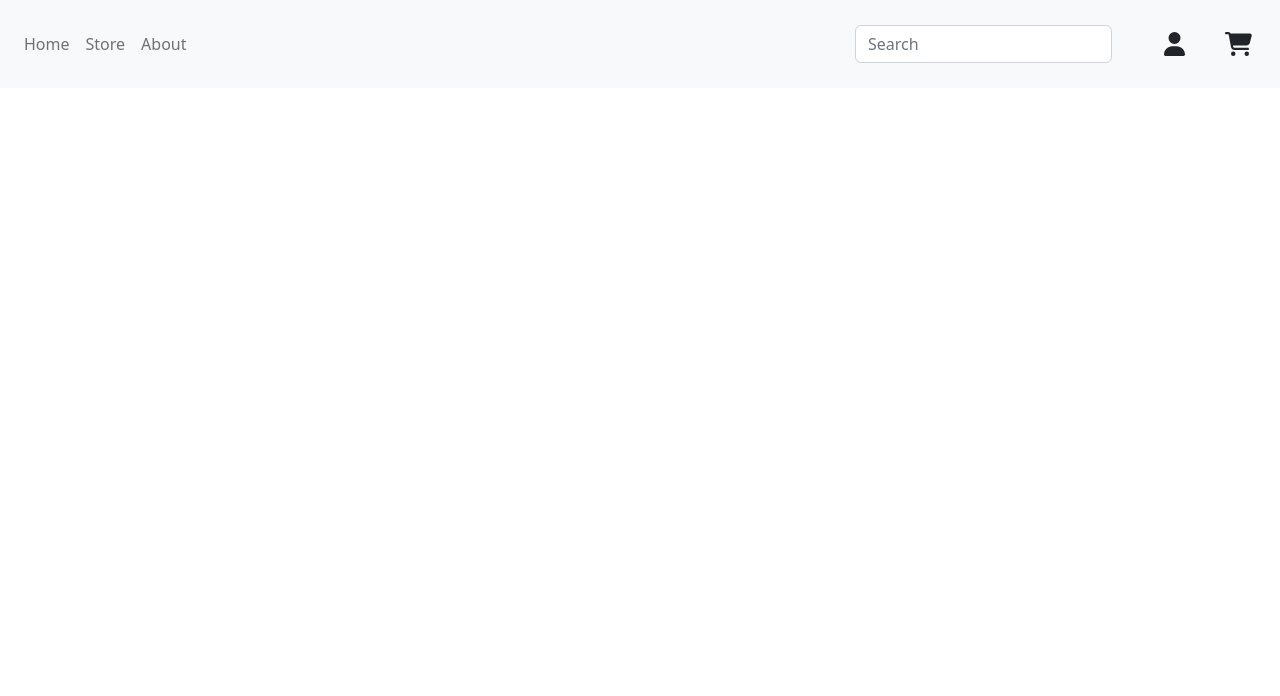
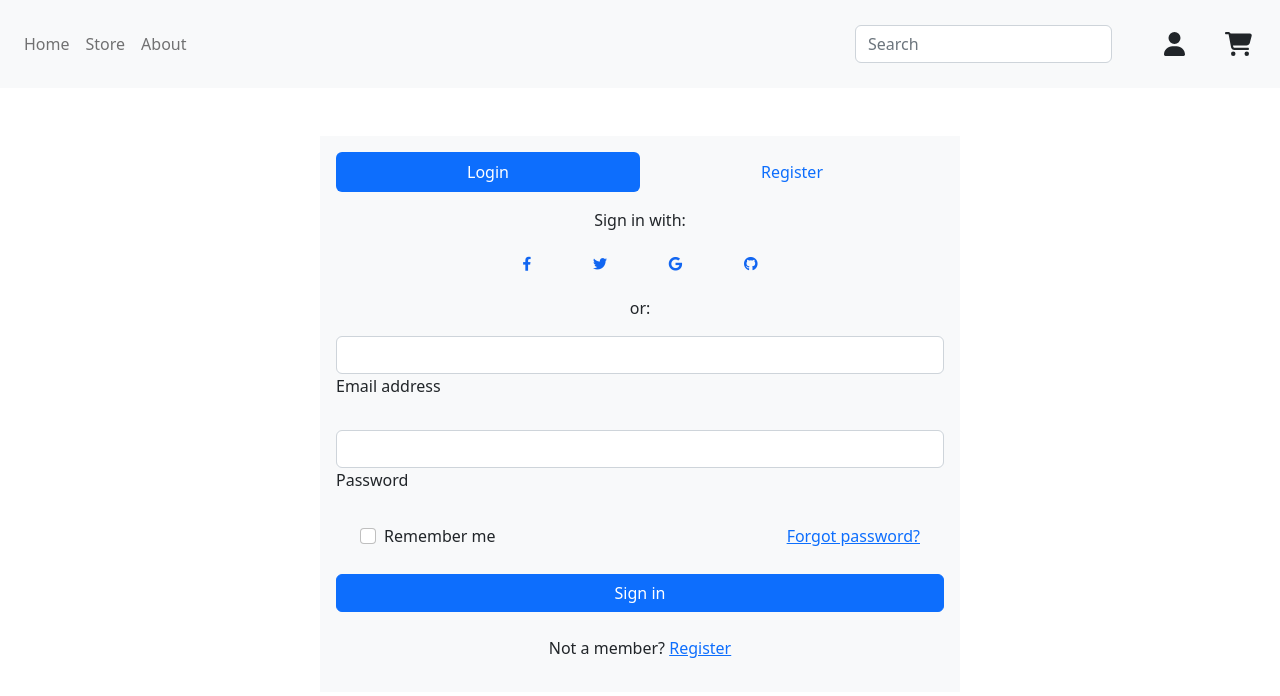
Before and after one commit to happycindy26/shopping-cart, a React (Create React App) app: page /user in a window 1280 px wide. Before the commit this address had no page. Shown: the top 696 px of the page. Built offline with nearby package versions, Linux system fonts and the light colour scheme.

Commit message:
add MDB signInRegister form

```diff
--- a/package.json
+++ b/package.json
@@ -14,6 +14,7 @@
     "@types/react": "^18.0.20",
     "@types/react-dom": "^18.0.6",
     "bootstrap": "^5.2.1",
+    "mdb-react-ui-kit": "^4.2.0",
     "react": "^18.2.0",
     "react-bootstrap": "^2.5.0",
     "react-dom": "^18.2.0",
--- a/public/index.html
+++ b/public/index.html
@@ -11,6 +11,7 @@
     />
     <link rel="apple-touch-icon" href="%PUBLIC_URL%/logo192.png" />
     <link href="https://fonts.googleapis.com/css2?family=Niconne&display=swap" rel="stylesheet">
+    <link href="https://use.fontawesome.com/releases/v5.15.1/css/all.css" rel="stylesheet" />
     <!--
       manifest.json provides metadata used when your web app is installed on a
       user's mobile device or desktop. See https://developers.google.com/web/fundamentals/web-app-manifest/
--- a/src/App.tsx
+++ b/src/App.tsx
@@ -1,22 +1,26 @@
 import { Routes, Route } from 'react-router-dom'
-import 'bootstrap/dist/css/bootstrap.min.css';
 import Home from './pages/Home';
 import Store from './pages/Store';
 import About from './pages/About';
 import Navbar from './components/Navbar';
+import User from './pages/User';
 import { ShoppingCartProvider } from './contexts/ShoppingCartContext';
 import { SearchBarProvider } from './contexts/SearchBarContext';
+import { SignInRegisterProvider } from './contexts/SignInRegisterContext';
 
 function App() {
   return (
     <ShoppingCartProvider>
       <SearchBarProvider>
+        <SignInRegisterProvider>
           <Navbar />
           <Routes>
             <Route path="/" element={<Home />} />
             <Route path="/store" element={<Store />} />
             <Route path="/about" element={<About />} />
+            <Route path="/user" element={<User />} />
           </Routes>
+        </SignInRegisterProvider>
       </SearchBarProvider>
     </ShoppingCartProvider>
   );
--- a/src/components/Navbar.tsx
+++ b/src/components/Navbar.tsx
@@ -1,6 +1,6 @@
 import { Form, Button, Nav, Navbar as NavbarBs } from 'react-bootstrap'
 import { FontAwesomeIcon } from '@fortawesome/react-fontawesome'
-import {faUser, faCartShopping } from '@fortawesome/free-solid-svg-icons'
+import { faUser, faCartShopping } from '@fortawesome/free-solid-svg-icons'
 import { NavLink } from 'react-router-dom'
 import { useSearchBar } from '../contexts/SearchBarContext'
 import { useShoppingCart } from '../contexts/ShoppingCartContext'
@@ -34,9 +34,11 @@ function Navbar() {
     </InputGroup> */}
     </NavbarBs.Collapse>
 
-    <Button variant="prmary" style={{border: "none"}}>
-      <FontAwesomeIcon icon={faUser} size="xl" />
-    </Button>
+    <Nav.Link to='/user' as={NavLink}>
+      <Button variant="outline-dark rounded-circle" style={{border: "none"}}>
+        <FontAwesomeIcon icon={faUser} size="xl" />
+      </Button>
+    </Nav.Link>
     <Button
       onClick={openCart}
       style={{position: "relative", margin:"1rem", border: "none"}}
--- /dev/null
+++ b/src/components/SignInRegister.tsx
@@ -0,0 +1,104 @@
+import { useState } from 'react';
+import {
+  MDBContainer,
+  MDBTabs,
+  MDBTabsItem,
+  MDBTabsLink,
+  MDBTabsContent,
+  MDBTabsPane,
+  MDBBtn,
+  MDBIcon,
+  MDBInput,
+  MDBCheckbox
+}
+from 'mdb-react-ui-kit';
+import { useSignInRegister } from '../contexts/SignInRegisterContext';
+
+function SignInRegister() {
+  const [justifyActive, setJustifyActive] = useState('tab1');;
+  const handleJustifyClick = (value:string) => {
+    if (value === justifyActive) {
+      return;
+    }
+    setJustifyActive(value);
+  };
+  const {name, email, password, nameHandleChange, emailHandleChange, passwordHandleChange} = useSignInRegister()
+  return (
+    <MDBContainer className="p-3 my-5 d-flex flex-column w-50 bg-light">
+      <MDBTabs pills justify className='mb-3 d-flex flex-row justify-content-between'>
+        <MDBTabsItem>
+          <MDBTabsLink onClick={() => handleJustifyClick('tab1')} active={justifyActive === 'tab1'}>
+            Login
+          </MDBTabsLink>
+        </MDBTabsItem>
+        <MDBTabsItem>
+          <MDBTabsLink onClick={() => handleJustifyClick('tab2')} active={justifyActive === 'tab2'}>
+            Register
+          </MDBTabsLink>
+        </MDBTabsItem>
+      </MDBTabs>
+
+      <MDBTabsContent>
+        <MDBTabsPane show={justifyActive === 'tab1'}>
+          <div className="text-center mb-3">
+            <p>Sign in with:</p>
+            <div className='d-flex justify-content-between mx-auto' style={{width: '40%'}}>
+              <MDBBtn tag='a' color='none' className='m-1' style={{ color: '#1266f1' }}>
+                <MDBIcon fab icon='facebook-f' size="sm"/>
+              </MDBBtn>
+              <MDBBtn tag='a' color='none' className='m-1' style={{ color: '#1266f1' }}>
+                <MDBIcon fab icon='twitter' size="sm"/>
+              </MDBBtn>
+              <MDBBtn tag='a' color='none' className='m-1' style={{ color: '#1266f1' }}>
+                <MDBIcon fab icon='google' size="sm"/>
+              </MDBBtn>
+              <MDBBtn tag='a' color='none' className='m-1' style={{ color: '#1266f1' }}>
+                <MDBIcon fab icon='github' size="sm"/>
+              </MDBBtn>
+            </div>
+            <p className="text-center mt-3">or:</p>
+          </div>
+          <MDBInput wrapperClass='mb-4' label='Email address' id='form1' type='email' name='email' value={email} onChange={emailHandleChange} />
+          <MDBInput wrapperClass='mb-4' label='Password' id='form2' type='password' name='password' value={password} onChange={passwordHandleChange} />
+          <div className="d-flex justify-content-between mx-4 mb-4">
+            <MDBCheckbox name='flexCheck' value='' id='flexCheckDefault' label='Remember me' />
+            <a href="!#">Forgot password?</a>
+          </div>
+          <MDBBtn className="mb-4 w-100">Sign in</MDBBtn>
+          <p className="text-center">Not a member? <a href="#!">Register</a></p>
+        </MDBTabsPane>
+
+        <MDBTabsPane show={justifyActive === 'tab2'}>
+          <div className="text-center mb-3">
+            <p>Sign in with:</p>
+            <div className='d-flex justify-content-between mx-auto' style={{width: '40%'}}>
+              <MDBBtn tag='a' color='none' className='m-1' style={{ color: '#1266f1' }}>
+                <MDBIcon fab icon='facebook-f' size="sm"/>
+              </MDBBtn>
+              <MDBBtn tag='a' color='none' className='m-1' style={{ color: '#1266f1' }}>
+                <MDBIcon fab icon='twitter' size="sm"/>
+              </MDBBtn>
+              <MDBBtn tag='a' color='none' className='m-1' style={{ color: '#1266f1' }}>
+                <MDBIcon fab icon='google' size="sm"/>
+              </MDBBtn>
+              <MDBBtn tag='a' color='none' className='m-1' style={{ color: '#1266f1' }}>
+                <MDBIcon fab icon='github' size="sm"/>
+              </MDBBtn>
+            </div>
+            <p className="text-center mt-3">or:</p>
+          </div>
+          <MDBInput wrapperClass='mb-4' label='Name' id='form1' type='text' name='name' value={name} onChange={nameHandleChange} />
+          {/* <MDBInput wrapperClass='mb-4' label='Username' id='form1' type='text'/> */}
+          <MDBInput wrapperClass='mb-4' label='Email' id='form1' type='email' name='email' value={email} onChange={emailHandleChange} />
+          <MDBInput wrapperClass='mb-4' label='Password' id='form1' type='password' name='password' value={password} onChange={passwordHandleChange} />
+          <div className='d-flex justify-content-center mb-4'>
+            <MDBCheckbox name='flexCheck' id='flexCheckDefault' label='I have read and agree to the terms' />
+          </div>
+          <MDBBtn className="mb-4 w-100">Sign up</MDBBtn>
+        </MDBTabsPane>
+      </MDBTabsContent>
+    </MDBContainer>
+  );
+}
+
+export default SignInRegister
--- a/src/contexts/ShoppingCartContext.tsx
+++ b/src/contexts/ShoppingCartContext.tsx
@@ -1,4 +1,4 @@
-import React, {createContext, useContext, useState, ReactNode } from 'react'
+import {createContext, useContext, useState, ReactNode } from 'react'
 import {ShoppingCart} from '../components/ShoppingCart'
 
 type ShoppingCartProviderProps = {
--- /dev/null
+++ b/src/contexts/SignInRegisterContext.tsx
@@ -0,0 +1,45 @@
+import React, { createContext, ReactNode, useContext,  useState } from 'react';
+
+type SignInRegisterProviderProps = {
+    children: ReactNode
+}
+type SignInRegisterContextProps = {
+  name: string
+  email: string
+  password: string
+  nameHandleChange: (e: React.ChangeEvent<HTMLInputElement>) => void
+  emailHandleChange: (e: React.ChangeEvent<HTMLInputElement>) => void
+  passwordHandleChange: (e: React.ChangeEvent<HTMLInputElement>) => void
+  // handleSubmit: (e: React.FormEvent<HTMLFormElement>) => void
+}
+
+const signInRegisterContext = createContext({} as SignInRegisterContextProps)
+
+export const useSignInRegister = () => {
+   return useContext(signInRegisterContext)
+}
+
+export const SignInRegisterProvider = ({children}: SignInRegisterProviderProps) => {
+  const [name, setName] = useState('')
+  const [email, setEmail] = useState('')
+  const [password, setPassword] = useState('')
+
+  const nameHandleChange = (e: React.ChangeEvent<HTMLInputElement>) => {
+    setName(e.target.value)
+  }
+  const emailHandleChange = (e: React.ChangeEvent<HTMLInputElement>) => {
+    setEmail(e.target.value)
+  }
+  const passwordHandleChange = (e: React.ChangeEvent<HTMLInputElement>) => {
+    setPassword(e.target.value)
+  }
+  // const handleSubmit = (e: React.FormEvent<HTMLFormElement>) => {
+  //   e.preventDefault();
+  // }
+
+  return(
+    <signInRegisterContext.Provider value={{name, email, password, nameHandleChange, emailHandleChange, passwordHandleChange}}>
+      {children}
+    </signInRegisterContext.Provider>
+  )
+}
--- a/src/index.tsx
+++ b/src/index.tsx
@@ -3,8 +3,8 @@ import ReactDOM from 'react-dom/client';
 import App from './App';
 import reportWebVitals from './reportWebVitals';
 import { BrowserRouter } from 'react-router-dom';
-
-
+import 'bootstrap/dist/css/bootstrap.min.css';
+//import 'mdb-react-ui-kit/dist/css/mdb.min.css'
 
 const root = ReactDOM.createRoot(
   document.getElementById('root') as HTMLElement
--- /dev/null
+++ b/src/pages/User.tsx
@@ -0,0 +1,9 @@
+import SignInRegister from "../components/SignInRegister"
+
+const User = () => {
+  return(
+    <SignInRegister />
+  )
+}
+
+export default User
```
Also changed, not shown: 1 other file (tests, documents, lock files or other folders). Lines whose indentation alone changed are shown as unchanged.
